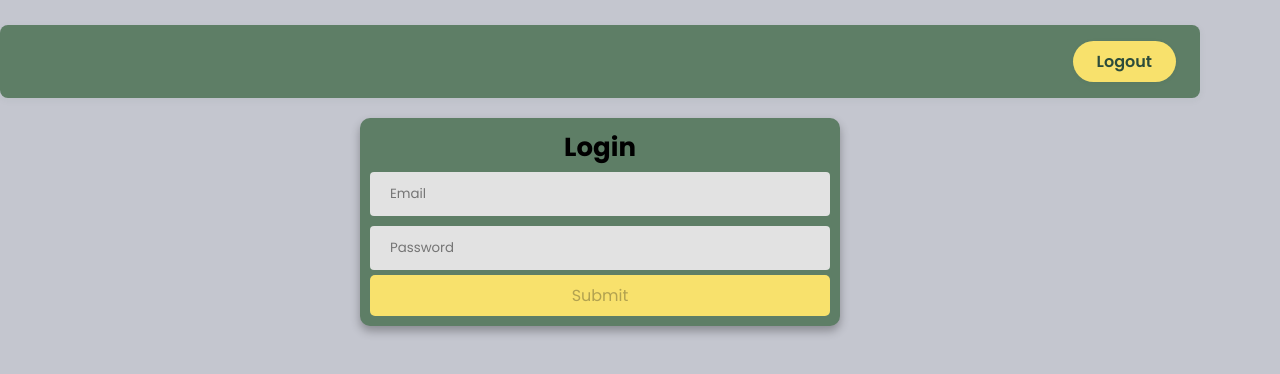
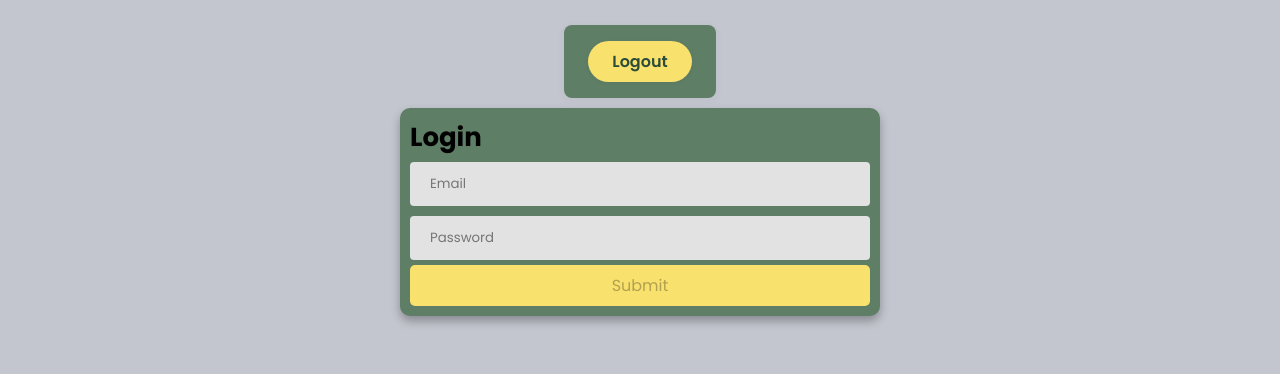
Before and after one commit to kilofafeure/AngularNetGradioTest, an Angular app in the folder AngularNetGradioTest/angularnetgradiotest.client/: page /login in a window 1280 px wide. Shown: the top 374 px of the page. Built offline with nearby package versions, Linux system fonts and the light colour scheme.

Commit message:
cambiando css

```diff
--- a/AngularNetGradioTest/angularnetgradiotest.client/src/app/app.component.css
+++ b/AngularNetGradioTest/angularnetgradiotest.client/src/app/app.component.css
@@ -1,18 +1,21 @@
 :host {
   max-width: 1200px;
   padding: 2rem;
-  text-align: center;
+/*  text-align: center;*/
 }
 
 .app-container {
-  max-width: 1200px;
   display: flex;
   flex-direction: column;
+  align-items: center; /* Centra horizontalmente */
   min-height: 100vh;
 }
 
 .main-content {
   flex: 1;
-  padding-top: 10px;
-  padding-bottom: 10px;
+/*  padding-top: 80px;
+  padding-bottom: 20px;*/
+  max-width: 1200px;
+  width: 100%;
+  margin: 0 auto;
 }
--- a/AngularNetGradioTest/angularnetgradiotest.client/src/app/components/header/header.component.css
+++ b/AngularNetGradioTest/angularnetgradiotest.client/src/app/components/header/header.component.css
@@ -1,5 +1,6 @@
 /* CABECERA */
 .header {
+  width: 100%;
   display: flex;
   flex-direction: row;
   justify-content: space-between;
```
